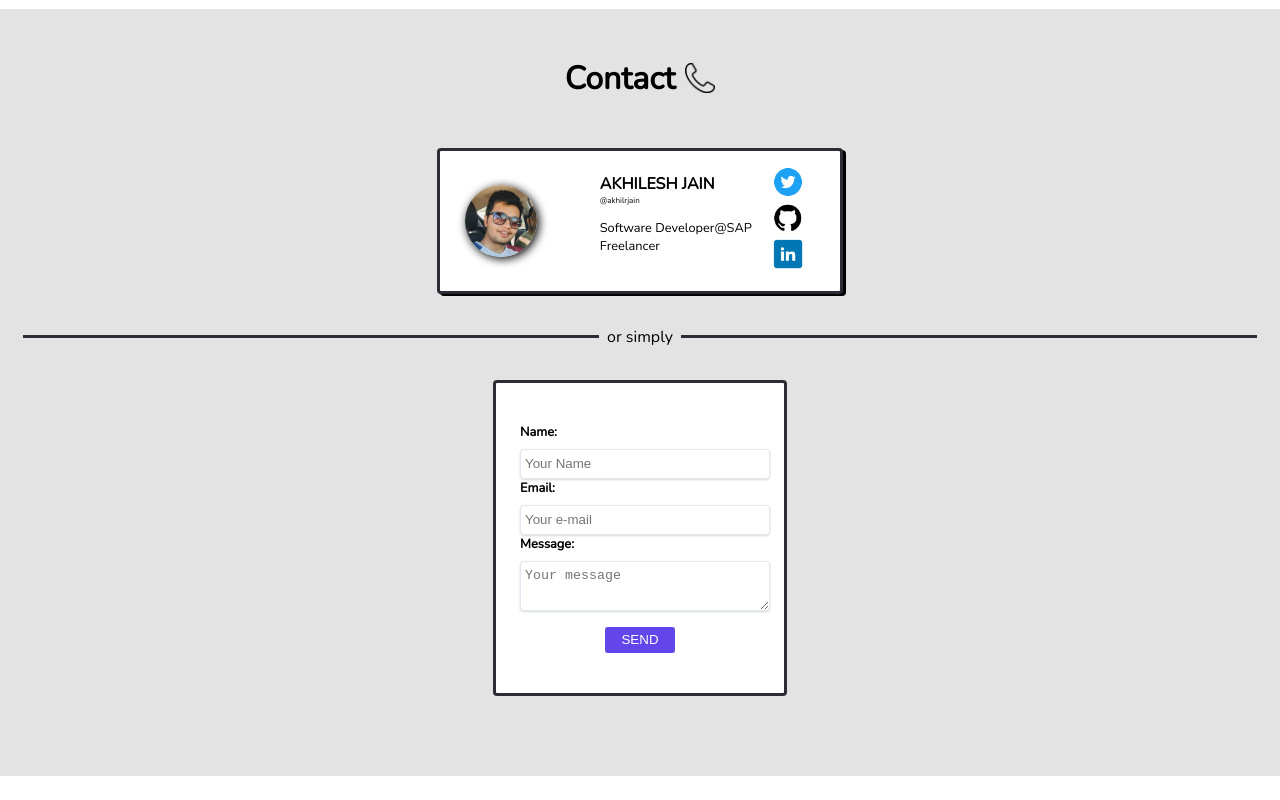
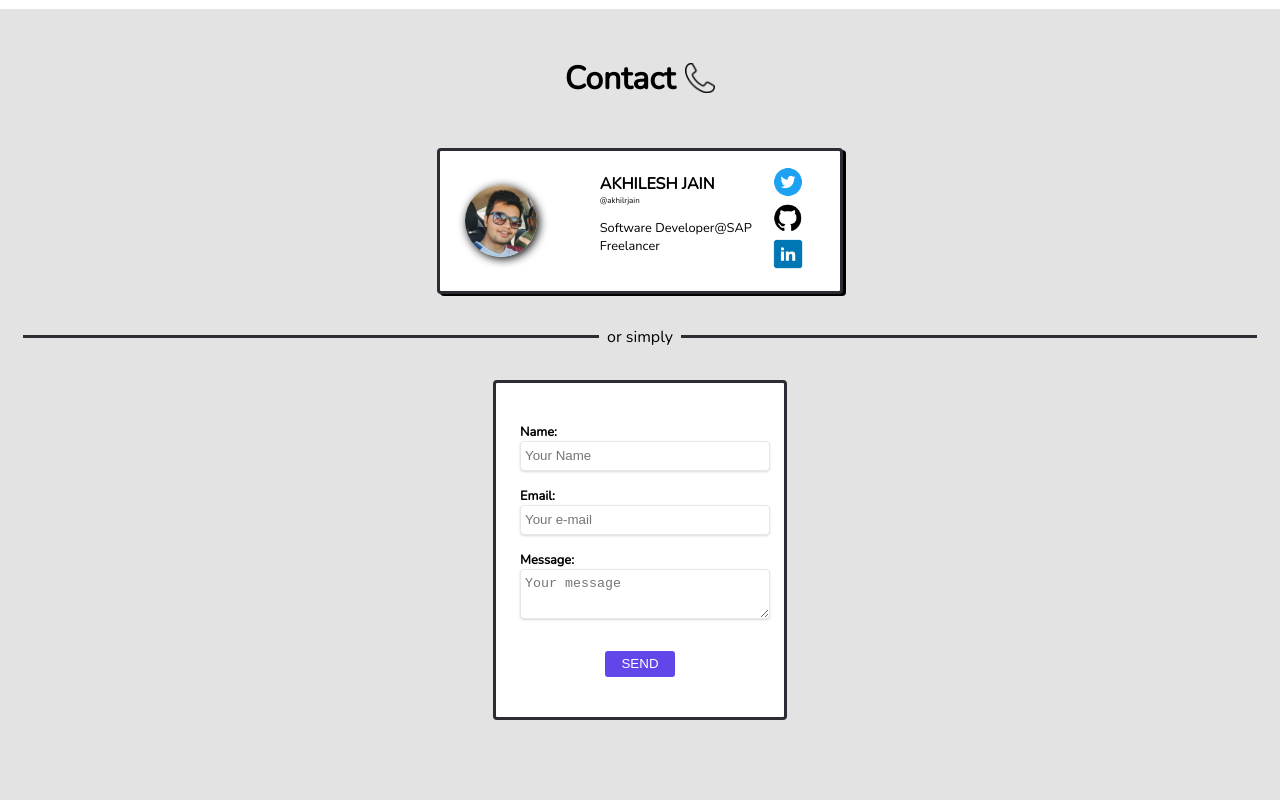
Before and after one commit to akhileshjain/react-todo, a React (Create React App) app: page / in a window 1280 px wide. Shown: the part 3232-4032 px from the top of the page. Before the commit the page ends 4008 px from the top, so only its background shows below. Built offline with nearby package versions, Linux system fonts and the light colour scheme.

Commit message:
corrected paddings for contact form

```diff
--- a/src/components/Contact-Form/Contact-Form.css
+++ b/src/components/Contact-Form/Contact-Form.css
@@ -43,12 +43,13 @@
     flex-direction: column;
     flex: 1;
     width: 100%;
+    padding-bottom: 1rem;
+
 }
 .contact-form-labels {
     font-size: 0.8rem;
     font-weight: bold;
     font-family: 'Nunito', sans-serif;
-    padding-bottom: 0.5rem;
 }
 .contact-form-submit-btn-box {
     display: flex;
```
